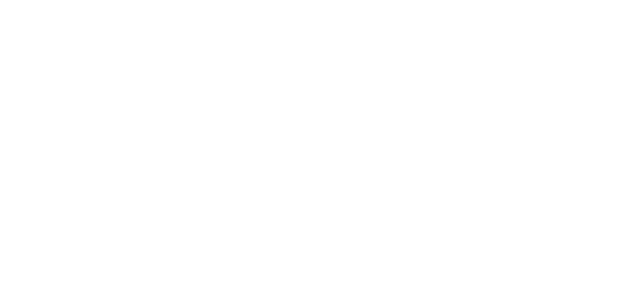
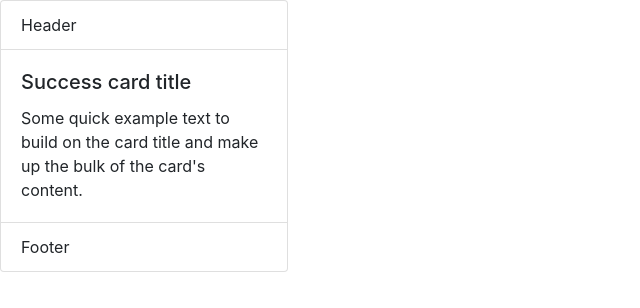
Before and after one commit to cordellr/Ghibli-API, a React (Create React App) app: page / in a window 1280 px wide. Shown: the top 308 px of the page, without its empty margins (0-640 px from the left). Built offline with nearby package versions, Linux system fonts and the light colour scheme.

Commit message:
Adding components and displaying card

```diff
--- a/package.json
+++ b/package.json
@@ -3,6 +3,7 @@
   "version": "0.1.0",
   "private": true,
   "dependencies": {
+    "bootstrap": "^4.3.1",
     "react": "^16.8.4",
     "react-dom": "^16.8.4",
     "react-scripts": "2.1.8"
--- a/src/App.js
+++ b/src/App.js
@@ -1,8 +1,9 @@
 import React, { Component } from "react";
+import MovieContainer from "./components/movieContainer";
 
 class App extends Component {
   render() {
-    return <div />;
+    return <MovieContainer />;
   }
 }
 
--- /dev/null
+++ b/src/components/movieBox.jsx
@@ -0,0 +1,19 @@
+import React from "react";
+
+const MovieBox = props => {
+  return (
+    <div className="card mb-3" style={{ maxWidth: "18rem" }}>
+      <div className="card-header bg-transparent">Header</div>
+      <div className="card-body">
+        <h5 className="card-title">Success card title</h5>
+        <p className="card-text">
+          Some quick example text to build on the card title and make up the
+          bulk of the card's content.
+        </p>
+      </div>
+      <div className="card-footer bg-transparent">Footer</div>
+    </div>
+  );
+};
+
+export default MovieBox;
--- /dev/null
+++ b/src/components/movieContainer.jsx
@@ -0,0 +1,11 @@
+import React, { Component } from "react";
+import MovieBox from "./movieBox";
+
+class MovieContainer extends Component {
+  state = {};
+  render() {
+    return <MovieBox />;
+  }
+}
+
+export default MovieContainer;
--- a/src/index.js
+++ b/src/index.js
@@ -1,6 +1,7 @@
 import React from "react";
 import ReactDOM from "react-dom";
 import App from "./App";
+import "bootstrap/dist/css/bootstrap.css";
 
 ReactDOM.render(<App />, document.getElementById("root"));
 
```
Also changed, not shown: 1 other file (tests, documents, lock files or other folders).
